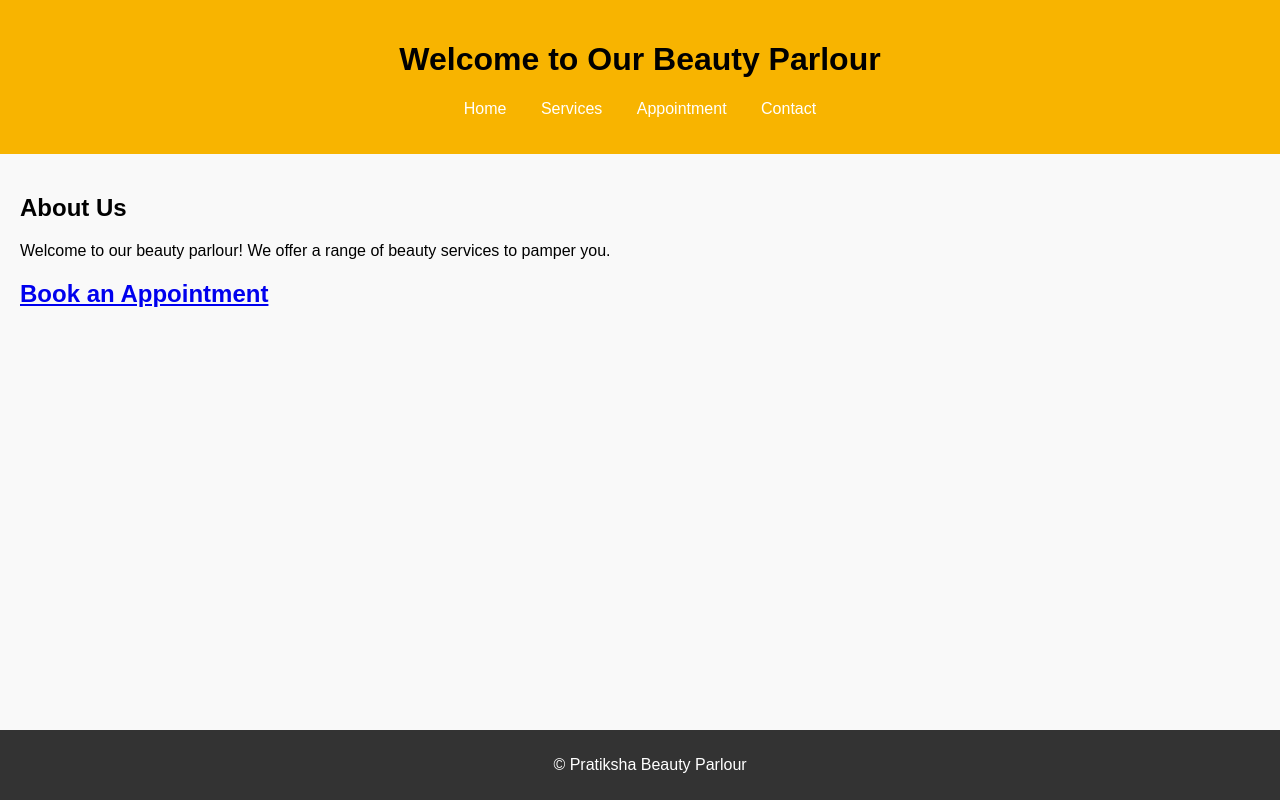
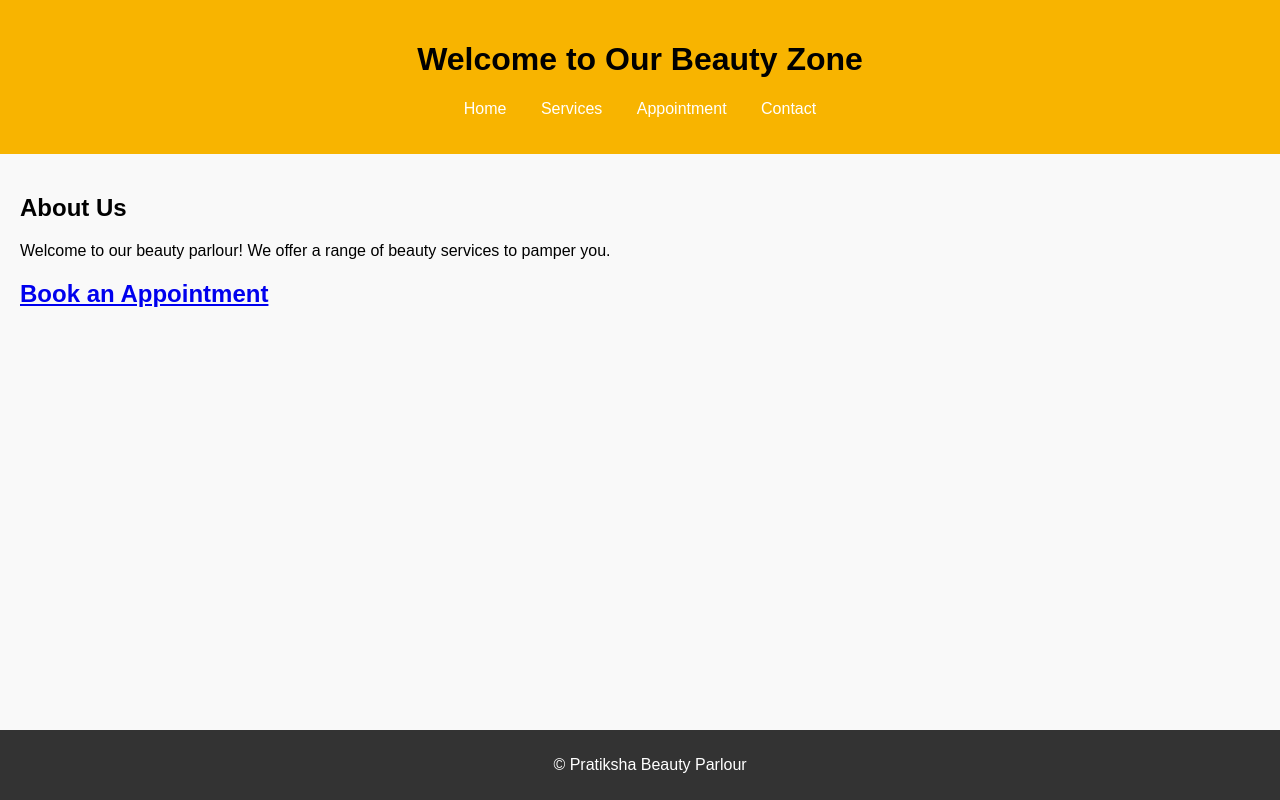
Before and after one commit to Shivani2306/ParlourWebsite, a plain HTML site: page index.html in a window 1280 px wide. Drawn offline with Linux system fonts and the light colour scheme.

Commit message:
Update index.html

```diff
--- a/index.html
+++ b/index.html
@@ -8,7 +8,7 @@
 </head>
 <body>
     <header>
-        <h1>Welcome to Our Beauty Parlour</h1>
+        <h1>Welcome to Our Beauty Zone</h1>
         <nav>
             <ul>
                 <li><a href="index.html">Home</a></li>
```
